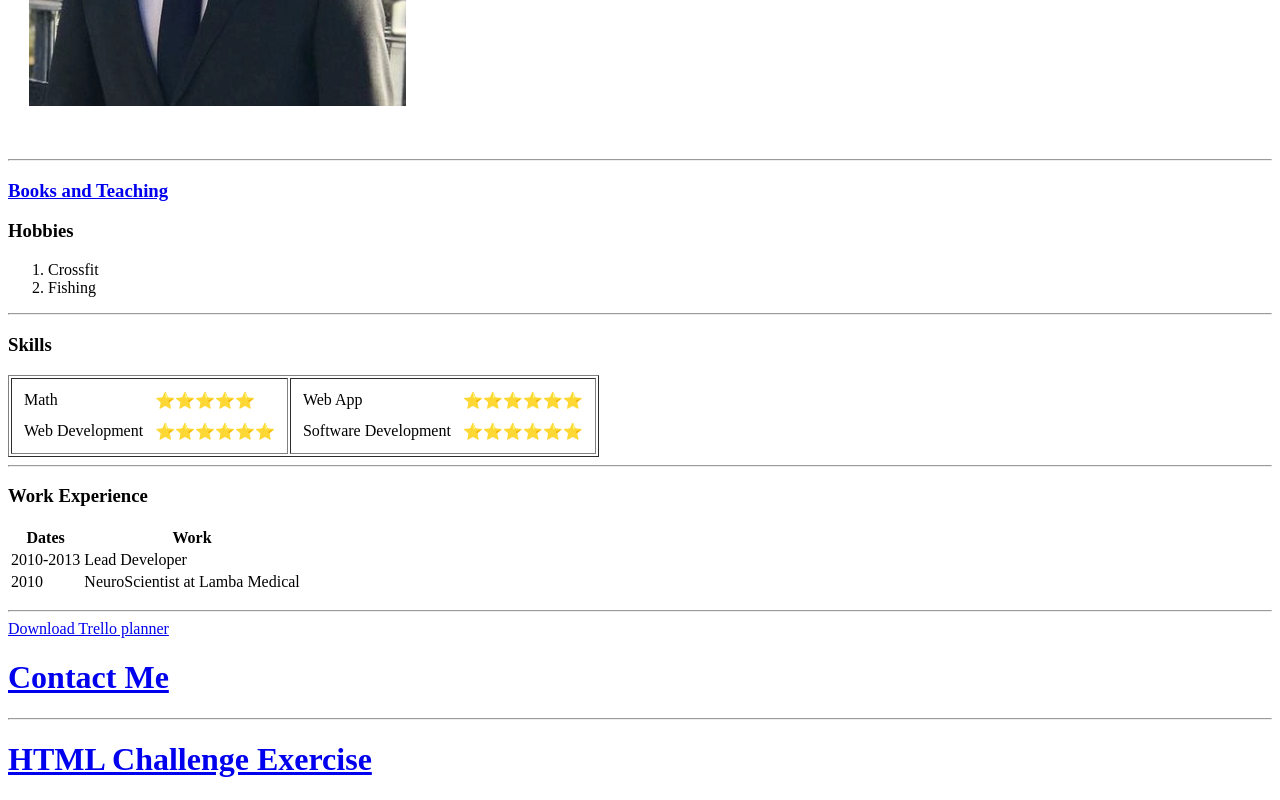
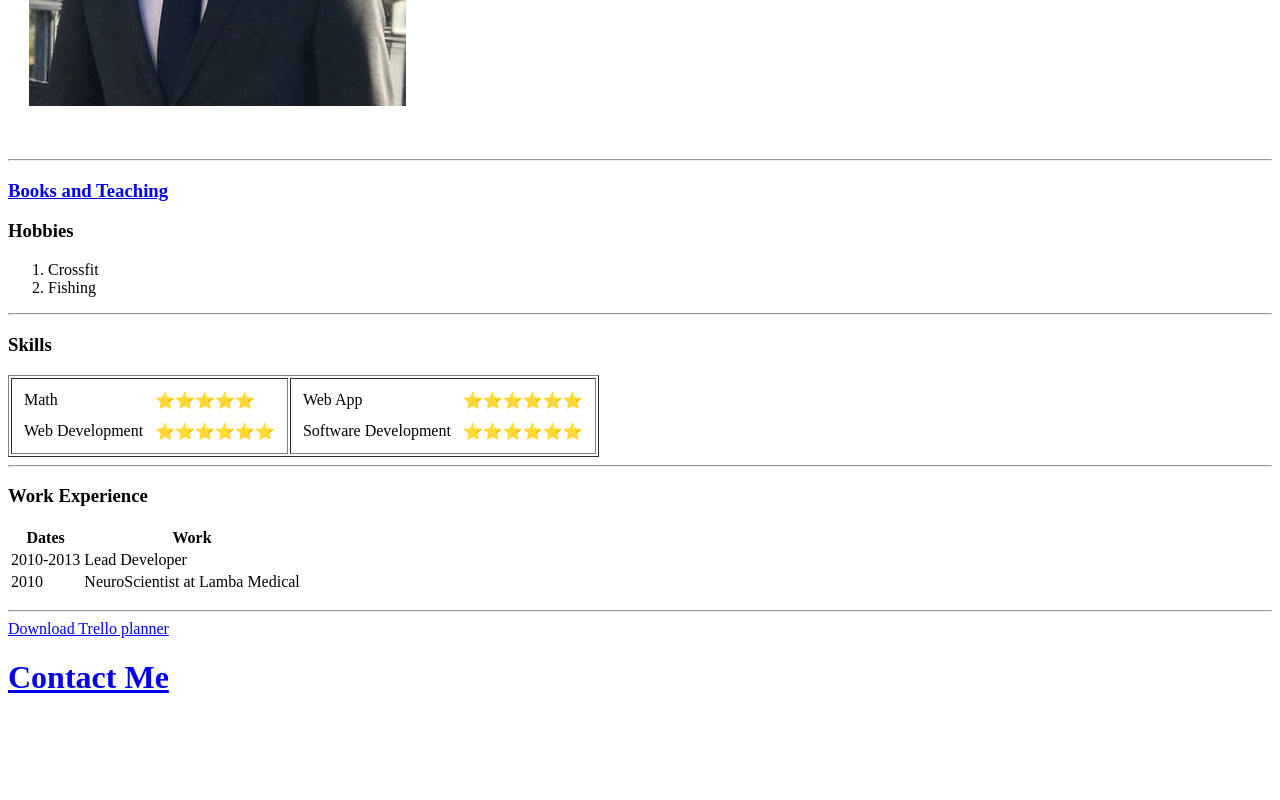
Before and after one commit to MohyProd/Nodirbek, a plain HTML site: page index.html in a window 1280 px wide. Shown: the part 349-1149 px from the top of the page. After the commit the page ends 1067 px from the top, so only its background shows below. Drawn offline with Linux system fonts and the light colour scheme.

Commit message:
Update index.html

```diff
--- a/index.html
+++ b/index.html
@@ -78,8 +78,7 @@
   <a Download href="https://trello.com/b/Qym9P6eP/crowfunding-planner">Download Trello planner</a>
 
   <h1><a href="Contact me.html">Contact Me</a></h1>
- <hr>
-  <h1><a href="HTMLChallenge.html">HTML Challenge Exercise</a></h1>
+
   </body>
 
 
```
